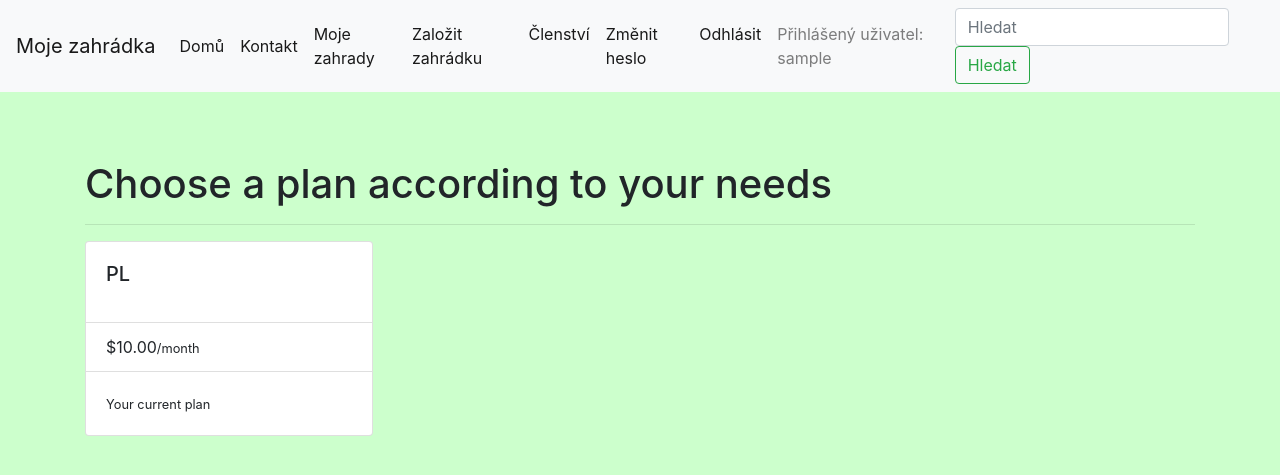
After one commit to kristina-hladikova/garden, a Django app: page /membership/ in a window 1280 px wide. The commit adds this page. Shown: the top 475 px of the page. Run offline with Django 3.2, Linux system fonts and the light colour scheme; a user stored in the database is signed in; tables that the repository leaves empty hold one stand-in row (values such as "Sample post"); some libraries are stand-ins or nearby versions.

Commit message:
membership

```diff
--- a/zahradka_app/admin.py
+++ b/zahradka_app/admin.py
@@ -1,5 +1,5 @@
 from django.contrib import admin
-from .models import Plant, Event, TimeOfEvent, Garden, GardenPlant
+from .models import Plant, Event, TimeOfEvent, Garden, GardenPlant, Membership, UserMembership, Subscription
 
 
 class PlantAdmin(admin.ModelAdmin):
@@ -25,3 +25,6 @@ admin.site.register(Event, EventAdmin)
 admin.site.register(TimeOfEvent, TimeOfEventAdmin)
 admin.site.register(Garden, GardenAdmin)
 admin.site.register(GardenPlant, GardenPlantAdmin)
+admin.site.register(Membership)
+admin.site.register(UserMembership)
+admin.site.register(Subscription)
--- a/zahradka_app/models.py
+++ b/zahradka_app/models.py
@@ -2,9 +2,8 @@ import datetime
 
 from django.contrib.auth.models import User
 from django.db import models
+from django.conf import settings
 
-# class User(AbstractUser):
-#     pass
 
 class Plant(models.Model):
     name = models.CharField(max_length=256)
@@ -106,3 +105,34 @@ class GardenPlant(models.Model):
 
     def __str__(self):
         return f"{self.garden.name} - {self.plant.name}"
+
+
+class Membership(models.Model):
+    PLUS = 'PL'
+    FREE = 'FR'
+    MEMBERSHIP_CHOICES = (
+        (PLUS, 'plus'),
+        (FREE, 'základní')
+    )
+    slug = models.SlugField(null=True, blank=True)
+    membership_type = models.CharField(choices=MEMBERSHIP_CHOICES, default=FREE, max_length=30)
+    price = models.DecimalField(default=0, max_digits=999, decimal_places=2)
+
+    def __str__(self):
+       return self.membership_type
+
+
+class UserMembership(models.Model):
+    user = models.OneToOneField(settings.AUTH_USER_MODEL, related_name='user_membership', on_delete=models.CASCADE)
+    membership = models.ForeignKey(Membership, related_name='user_membership', on_delete=models.SET_NULL, null=True)
+
+    def __str__(self):
+       return self.user.username
+
+
+class Subscription(models.Model):
+    user_membership = models.ForeignKey(UserMembership, related_name='subscription', on_delete=models.CASCADE)
+    active = models.BooleanField(default=True)
+
+    def __str__(self):
+      return self.user_membership.user.username
--- a/zahradka_app/templates/base.html
+++ b/zahradka_app/templates/base.html
@@ -37,8 +37,12 @@
             <a class="nav-link" href="{% url 'create_garden' %}">Založit zahrádku <span class="sr-only">(current)</span></a>
         </li>
         <li class="nav-item active">
+            <a class="nav-link" href="{% url 'membership' %}">Členství <span class="sr-only">(current)</span></a>
+        </li>
+            <li class="nav-item active">
             <a class="nav-link" href="{% url 'change_password' %}">Změnit heslo <span class="sr-only">(current)</span></a>
         </li>
+
         <li class="nav-item active">
             <a class="nav-link" href="{% url 'logout' %}">Odhlásit <span class="sr-only">(current)</span></a>
         </li>
--- /dev/null
+++ b/zahradka_app/templates/membership.html
@@ -0,0 +1,39 @@
+{% extends 'base.html' %}
+{% block page_title %}Zahrádka{% endblock page_title %}
+{% block body %}
+
+<div class="container">
+<br>
+<h1>Choose a plan according to your needs</h1>
+<hr>
+<div class="row">
+{% for object in object_list %}
+<div class="col-sm-4 col-md-4">
+<div class="card" style="width: 18rem;">
+<!-- <img class="card-img-top " src="{{ object.image.url }}" alt="Card image cap"> -->
+<div class="card-body">
+<h5 class="card-title">{{ object.membership_type }}</h5>
+<p class="card-text">{{ object.desc | linebreaks }}</p>
+</div>
+<ul class="list-group list-group-flush">
+<li class="list-group-item"> ${{ object.price }}<small>/month</small></li>
+</ul>
+<div class="card-body">
+{% if object.membership_type != 'Free' %}
+<form method="POST" action="{% url 'membership' %}">
+{% csrf_token %}
+{% if object.membership_type != current_membership %}
+<button class="btn btn-warning">Change</button>
+{% else %}
+<small>Your current plan</small>
+{% endif %}
+<input type="hidden" name="membership_type" value="{{ object.membership_type }}">
+</form>
+{% endif %}
+</div>
+</div>
+</div>
+{% endfor %}
+</div>
+</div>
+{% endblock body %}
--- a/zahradka_app/urls.py
+++ b/zahradka_app/urls.py
@@ -1,9 +1,9 @@
 from django.urls import path
-from . import views
-from .views import RegistrationView, LoginView, LogoutView, ChangePasswordView, garden_detail, garden
+# from . import views
+from .views import homepage, RegistrationView, LoginView, LogoutView, ChangePasswordView, garden_detail, garden, create_garden, update_garden, delete_garden, contact, MembershipView
 
 urlpatterns = [
-    path("", views.homepage, name="homepage"),
+    path("", homepage, name="homepage"),
     path("register/", RegistrationView.as_view(), name="register"),
     path("login/", LoginView.as_view(), name="login"),
     path("logout/", LogoutView.as_view(), name="logout"),
@@ -11,8 +11,9 @@ urlpatterns = [
     path("garden/", garden, name="garden"),
     path("garden/<str:garden_name>/", garden_detail, name="garden_detail"),
     #path("settings/<str:garden_name>/", GardenSettingsView.as_view, name="garden_settings"),
-    path("create_garden/", views.create_garden, name="create_garden"),
-    path("garden/<str:garden_name>/update_garden/", views.update_garden, name="update_garden"),
-    path("garden/<str:garden_name>/delete_garden/", views.delete_garden, name="delete_garden"),
-    path("contact", views.contact, name="contact"),
+    path("create_garden/", create_garden, name="create_garden"),
+    path("garden/<str:garden_name>/update_garden/", update_garden, name="update_garden"),
+    path("garden/<str:garden_name>/delete_garden/", delete_garden, name="delete_garden"),
+    path("contact", contact, name="contact"),
+    path('membership/', MembershipView.as_view(), name='membership'),
 ]
--- a/zahradka_app/views.py
+++ b/zahradka_app/views.py
@@ -9,12 +9,13 @@ from django.shortcuts import render, HttpResponse, resolve_url, redirect
 from django.template.response import TemplateResponse
 from django.urls import reverse_lazy
 from django.views import View
-from django.views.generic import TemplateView, DetailView
+from django.views.generic import TemplateView, DetailView, ListView
 from django.views.generic.edit import FormMixin, CreateView
 
 from zahradka_app.forms import RegistrationForm, GardenForm, ContactForm
-from zahradka_app.models import Plant, Garden, GardenPlant, Event
+from zahradka_app.models import Plant, Garden, GardenPlant, Event, Membership, UserMembership, Subscription
 from datetime import date
+
 
 
 def homepage(request):
@@ -90,7 +91,6 @@ def garden_detail(request, garden_name):
     garden_id = Garden.objects.get(name=garden_name).id
     garden = Garden.objects.get(id=garden_id)
     plants = Plant.objects.filter(gardens__name=garden_name)
-    # if request.POST:
     calendar_str = request.POST.get('calendar')
     if calendar_str:
         my_today = date.fromisoformat(calendar_str)
@@ -99,7 +99,6 @@ def garden_detail(request, garden_name):
     shifted_today = date(year=1970, month=my_today.month, day=my_today.day)
     events = Event.objects.filter(plant__gardens__id=garden_id)
     events = events.filter(dates__start_date__lte=shifted_today, dates__end_date__gte=shifted_today)
-
 
     context = {
         'name': garden.name,
@@ -209,3 +208,26 @@ def contact(request):
 
     form = ContactForm()
     return render(request, "contact.html", {'form': form})
+
+
+class MembershipView(ListView):
+    model = Membership
+    template_name = 'membership.html'
+
+    def get_user_membership(self):
+        user_membership_qs = UserMembership.objects.filter(user=self.request.user)
+        if user_membership_qs.exists():
+            return user_membership_qs.first()
+        return None
+
+    def get_context_data(self, *args, **kwargs):
+        context = super().get_context_data(**kwargs)
+        current_membership = self.get_user_membership()
+        context['current_membership'] = str(current_membership.membership)
+        return context
+
+    def post(self, request):
+        current_membership = self.get_user_membership()
+        current_membership.membership = Membership.objects.get(membership_type=request.POST.get('membership_type'))
+        current_membership.save()
+        return redirect('membership')
```
Also changed, not shown: zahradka_app/forms.py (+28 -6 lines).
